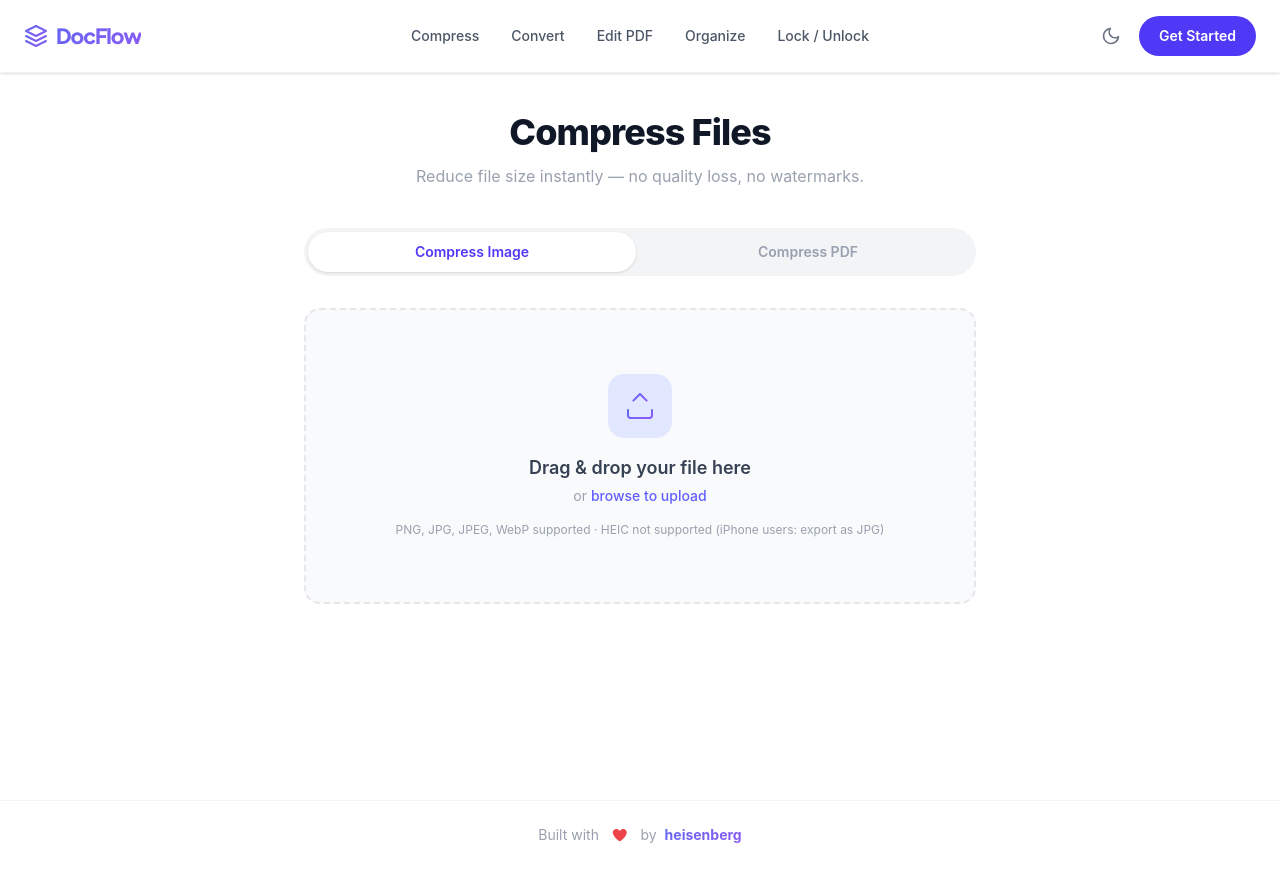
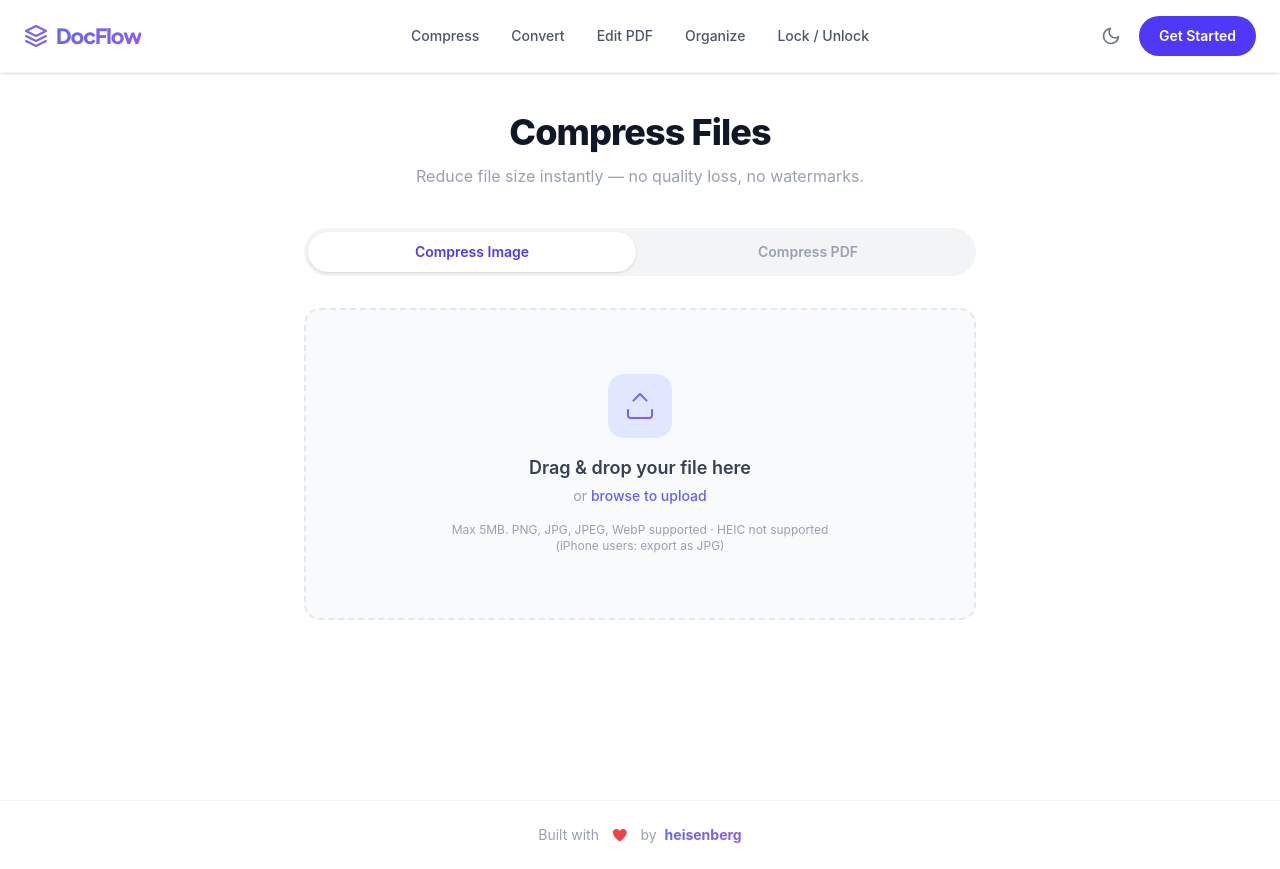
Before and after one commit to heisenbergg24/docflow-frontend, a React (Vite) app: page /compress in a window 1280 px wide. Built offline with nearby package versions, Linux system fonts and the light colour scheme.

Commit message:
feat: add maximum file size limits for compression
- Added 5MB limit for Images and 20MB limit for PDFs in UploadZone
- Shows an alert when limits are exceeded
- Added text to the upload dropzone to clearly state the size limits
- Prevents OOM crashes on the Railway backend free tier

```diff
--- a/src/pages/Compress.jsx
+++ b/src/pages/Compress.jsx
@@ -13,14 +13,24 @@ const acceptedTypes = {
 }
 
 function UploadZone({ tab, onFileSelect }) {
-  const onDrop = useCallback(acceptedFiles => {
+  const onDrop = useCallback((acceptedFiles, fileRejections) => {
+    if (fileRejections.length > 0) {
+      const isTooLarge = fileRejections.some(r => r.errors.some(e => e.code === 'file-too-large'))
+      if (isTooLarge) {
+        alert(`File is too large! Maximum allowed size is ${tab === 'Compress Image' ? '5MB' : '20MB'}.`)
+        return
+      }
+    }
     if (acceptedFiles.length > 0) onFileSelect(acceptedFiles)
-  }, [onFileSelect])
+  }, [onFileSelect, tab])
+
+  const maxSize = tab === 'Compress Image' ? 5 * 1024 * 1024 : 20 * 1024 * 1024
 
   const { getRootProps, getInputProps, isDragActive } = useDropzone({
     onDrop,
     accept: acceptedTypes[tab],
-    multiple: true
+    multiple: true,
+    maxSize
   })
 
   return (
@@ -50,10 +60,10 @@ function UploadZone({ tab, onFileSelect }) {
             or <span className="text-indigo-500 font-medium">browse to upload</span>
           </p>
         </div>
-        <p className="text-xs text-gray-400 dark:text-gray-500">
+        <p className="text-xs text-gray-400 dark:text-gray-500 max-w-sm mx-auto">
           {tab === 'Compress Image'
-            ? 'PNG, JPG, JPEG, WebP supported · HEIC not supported (iPhone users: export as JPG)'
-            : 'PDF files only'}
+            ? 'Max 5MB. PNG, JPG, JPEG, WebP supported · HEIC not supported (iPhone users: export as JPG)'
+            : 'Max 20MB. PDF files only'}
         </p>
       </div>
     </div>
```
